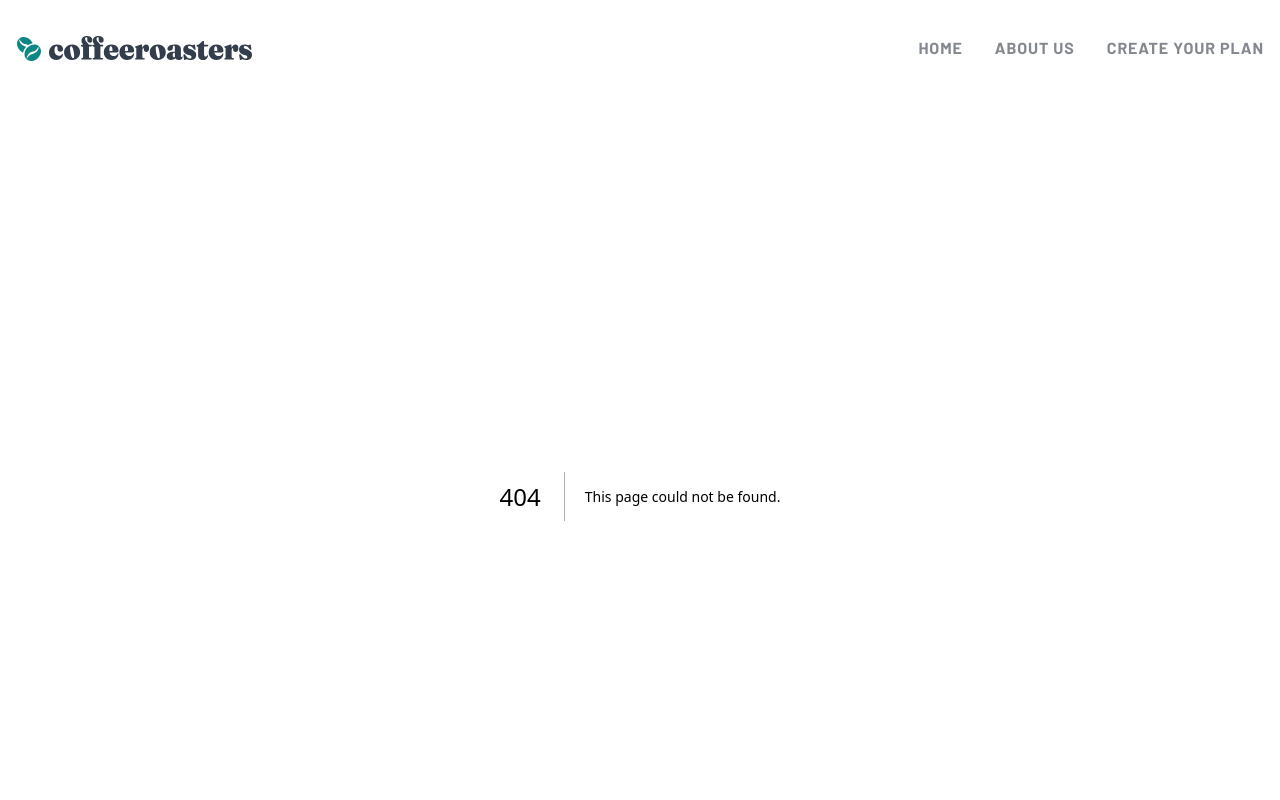
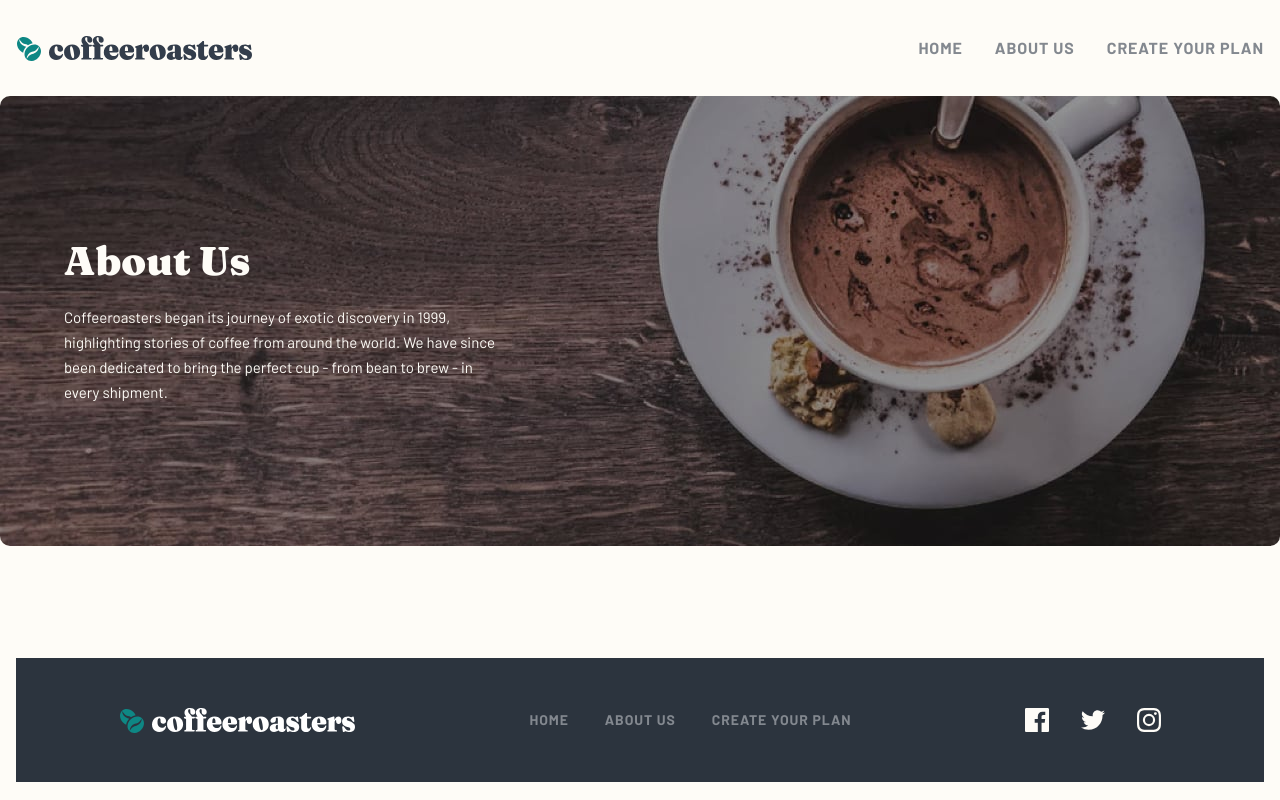
Before and after one commit to Damjan15/Coffeeroasters, a Next.js app: page /about-us in a window 1280 px wide. Before the commit this address had no page. Shown: the top 800 px of the page. Built offline with nearby package versions, Linux system fonts and the light colour scheme.

Commit message:
banner component created, added banner in about-us page

```diff
--- a/components/index.js
+++ b/components/index.js
@@ -1,6 +1,7 @@
 // Shared Components
 import Header from "./shared/Header";
 import Footer from "./shared/Footer";
+import Banner from "./shared/Banner";
 
 // Home Components
 import Hero from "./home/Hero";
@@ -15,5 +16,6 @@ export {
     Hero,
     Collections,
     Choose,
-    Steps
+    Steps,
+    Banner
 }
--- /dev/null
+++ b/components/shared/Banner.jsx
@@ -0,0 +1,12 @@
+const Banner = ({ heading, description, isLg, bannerImg }) => {
+  return (
+    <section className={`banner ${bannerImg } mx-4 flex flex-col items-center justify-center md:items-start md:pl-12 xl:mx-0 xl:pl-16`}>
+        <div className="text-center max-w-[280px] md:max-w-[400px] md:text-left xl:max-w-[445px]">
+            <h1 className={`${ isLg ? "" : "banner-heading-sm"} `}>{ heading }</h1>
+            <p className="text-[15px] leading-[25px] text-lightCream/80 xl:text-lightCream/100">{ description }</p>
+        </div>
+    </section>
+  )
+}
+
+export default Banner
--- /dev/null
+++ b/pages/about-us.js
@@ -0,0 +1,9 @@
+import { Banner } from "../components";
+
+export default function AboutUs() {
+    return (
+        <div className="max-w-7xl mx-auto">
+            <Banner bannerImg="banner-about" heading="About Us" description="Coffeeroasters began its journey of exotic discovery in 1999, highlighting stories of coffee from around the world. We have since been dedicated to bring the perfect cup - from bean to brew - in every shipment." />
+        </div>
+    )
+}
--- a/styles/globals.css
+++ b/styles/globals.css
@@ -27,6 +27,18 @@
         @apply h-[2px] bg-paleOrange;
     }
 
+    .banner {
+        @apply h-[400px] rounded-[10px] xl:h-[450px];
+    }
+
+    .banner-about {
+        @apply bg-[url('/assets/about/mobile/image-hero-whitecup.jpg')] bg-no-repeat bg-cover bg-center md:bg-[url('/assets/about/tablet/image-hero-whitecup.jpg')] xl:bg-[url('/assets/about/desktop/image-hero-whitecup.jpg')]
+    }
+
+    .banner-heading-sm {
+        @apply font-fraunces font-bold text-[28px] leading-[28px] text-lightCream mb-5 md:text-[32px] md:leading-[40px] xl:text-[40px] xl:leading-[48px];
+    }
+
 }
 
 
```
